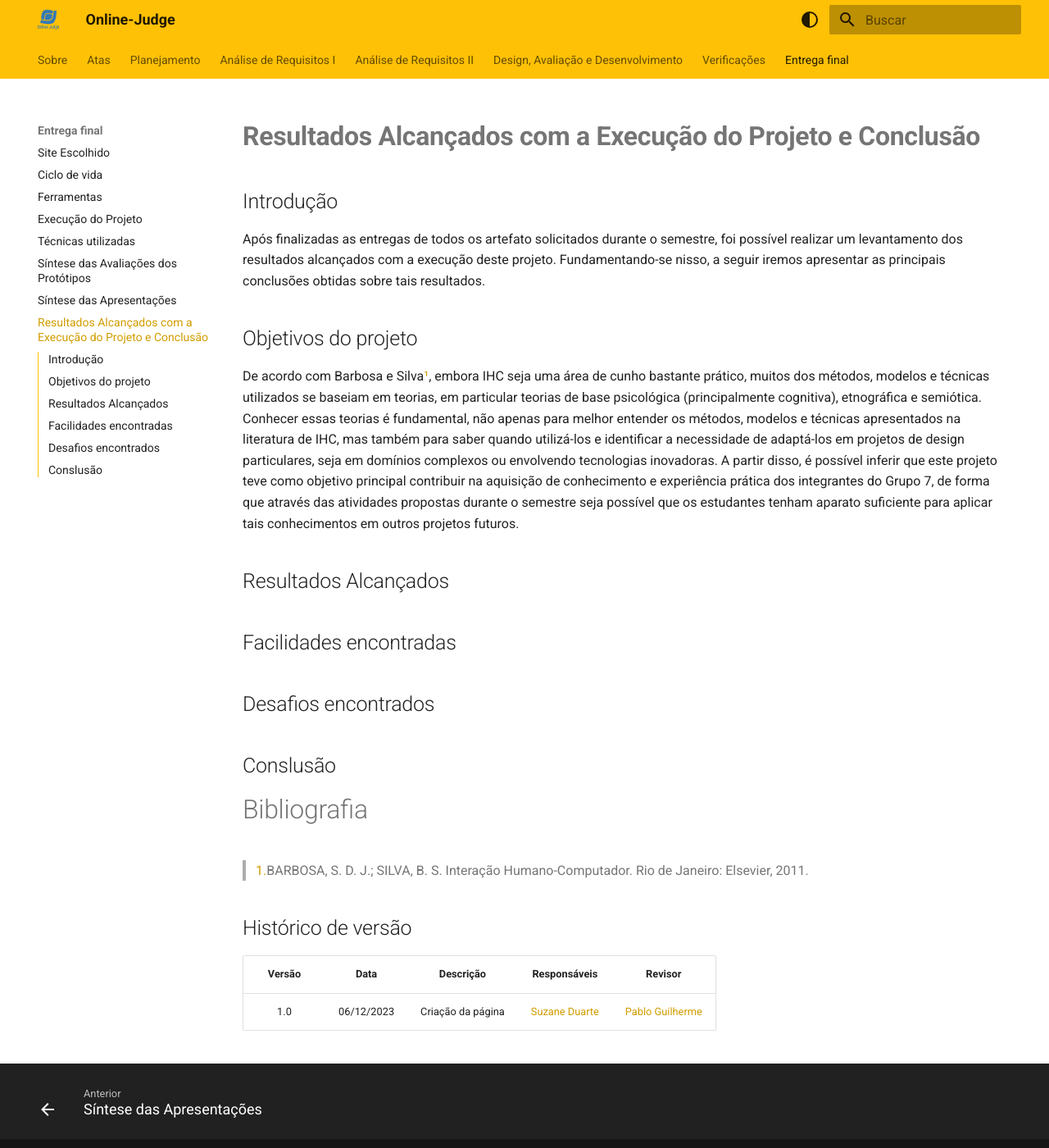
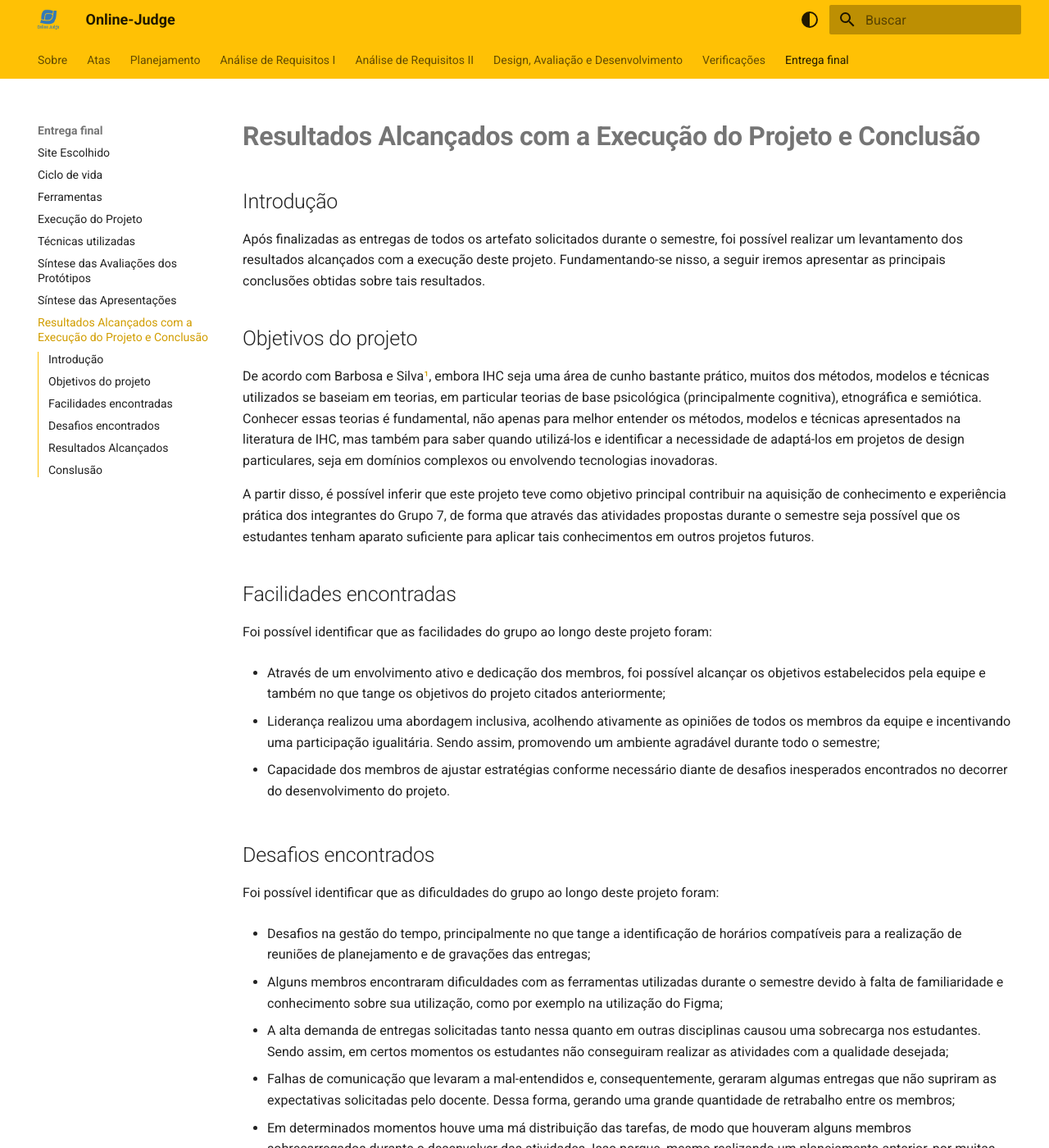
Before and after one commit to Interacao-Humano-Computador/2023.2-OnlineJudge, an MkDocs documentation site: the page built from docs/entrega-final/resultados-alcancados.md, in a window 1280 px wide and 1400 px high. Shown: the whole window at 82% size. Built offline with MkDocs 1.6.1 and Material for MkDocs 9.7.7, drawn with Linux system fonts in a browser that asks for light colours; some of the changed text lies outside the part shown.

Commit message:
adicionando conclusão

```diff
--- a/docs/entrega-final/resultados-alcancados.md
+++ b/docs/entrega-final/resultados-alcancados.md
@@ -6,31 +6,56 @@ Após finalizadas as entregas de todos os artefato solicitados durante o semestr
 
 ## Objetivos do projeto
 
-De acordo com Barbosa e Silva<a id="anchor_1" href="#REF1">¹</a>, embora IHC seja uma área de cunho bastante prático, muitos dos métodos, modelos e técnicas utilizados se baseiam em teorias, em particular teorias de base psicológica (principalmente cognitiva), etnográfica e semiótica. Conhecer essas teorias é fundamental, não apenas para melhor entender os métodos, modelos e técnicas apresentados na literatura de IHC, mas também para saber quando utilizá-los e identificar a necessidade de adaptá-los em projetos de design particulares, seja em domínios complexos ou envolvendo tecnologias inovadoras. A partir disso, é possível inferir que este projeto teve como objetivo principal contribuir na aquisição de conhecimento e experiência prática dos integrantes do Grupo 7, de forma que através das atividades propostas durante o semestre seja possível que os estudantes tenham aparato suficiente para aplicar tais conhecimentos em outros projetos futuros.
+De acordo com Barbosa e Silva<a id="anchor_1" href="#REF1">¹</a>, embora IHC seja uma área de cunho bastante prático, muitos dos métodos, modelos e técnicas utilizados se baseiam em teorias, em particular teorias de base psicológica (principalmente cognitiva), etnográfica e semiótica. Conhecer essas teorias é fundamental, não apenas para melhor entender os métodos, modelos e técnicas apresentados na literatura de IHC, mas também para saber quando utilizá-los e identificar a necessidade de adaptá-los em projetos de design particulares, seja em domínios complexos ou envolvendo tecnologias inovadoras.
+
+A partir disso, é possível inferir que este projeto teve como objetivo principal contribuir na aquisição de conhecimento e experiência prática dos integrantes do Grupo 7, de forma que através das atividades propostas durante o semestre seja possível que os estudantes tenham aparato suficiente para aplicar tais conhecimentos em outros projetos futuros.
+
+## Facilidades encontradas
+
+Foi possível identificar que as facilidades do grupo ao longo deste projeto foram:
+
+- Através de um envolvimento ativo e dedicação dos membros, foi possível alcançar os objetivos estabelecidos pela equipe e também no que tange os objetivos do projeto citados anteriormente;
+
+- Liderança realizou uma abordagem inclusiva, acolhendo ativamente as opiniões de todos os membros da equipe e incentivando uma participação igualitária. Sendo assim, promovendo um ambiente agradável durante todo o semestre;
+
+- Capacidade dos membros de ajustar estratégias conforme necessário diante de desafios inesperados encontrados no decorrer do desenvolvimento do projeto.
+
+## Desafios encontrados
+
+Foi possível identificar que as dificuldades do grupo ao longo deste projeto foram:
+
+- Desafios na gestão do tempo, principalmente no que tange a identificação de horários compatíveis para a realização de reuniões de planejamento e de gravações das entregas;
+
+- Alguns membros encontraram dificuldades com as ferramentas utilizadas durante o semestre devido à falta de familiaridade e conhecimento sobre sua utilização, como por exemplo na utilização do Figma;
+
+- A alta demanda de entregas solicitadas tanto nessa quanto em outras disciplinas causou uma sobrecarga nos estudantes. Sendo assim, em certos momentos os estudantes não conseguiram realizar as atividades com a qualidade desejada;
+
+- Falhas de comunicação que levaram a mal-entendidos e, consequentemente, geraram algumas entregas que não supriram as expectativas solicitadas pelo docente. Dessa forma, gerando uma grande quantidade de retrabalho entre os membros;
+
+- Em determinados momentos houve uma má distribuição das tarefas, de modo que houveram alguns membros sobrecarregados durante o desenvolver das atividades. Isso porque, mesmo realizando um planejamento anterior, por muitas vezes a equipe não soube de fato realizar uma segmentação adequada.
 
 ## Resultados Alcançados
 
+A partir do principal objetivo mencionado acima, é possível definir a partir dos tópicos apresentados a seguir que os resultados alcançados com a execução do projeto foram:
 
+- Uma maior compreensão dos princípios teóricos vistos em sala de aula, de modo que os estudantes conseguiram de fato aplicá-los na prática. Sendo assim, foi possível adquirir uma base sólida de tais aprendizados;
 
-## Facilidades encontradas
+- Foram realizados testes rigorosos nos protótipos, obtendo resultados positivos que validaram sua funcionalidade e eficácia. De forma que as atividades realizadas, como por exemplo as entrevistas, auxiliaram no diagnostico de problemas de forma a gerar uma proposta viável e abrangente para as atualizações necessárias no site;
 
-
-
-## Desafios encontrados
-
-
+- Apresentação de um protótipo altamente funcional que não apenas atendeu, mas superou as expectativas do grupo, fornecendo uma proposta robusta e eficaz para possíveis alterações de melhoria no site;
 
 ## Conslusão
 
-
+Portanto, após conclusão das entregas e uma análise aprofundada dos resultados alcançados possível concluir que inspirados por princípios fundamentais da disciplina de Interação Humano-Computador, o grupo conseguiu capacitar seus membros para aplicar tais conhecimentos em projetos futuros. Em síntese, o projeto não apenas alcançou seus objetivos estabelecidos previamente, mas também proporcionou aprendizados valiosos, destacando a importância da colaboração, adaptação e compreensão prática dos princípios discutidos em IHC.
 
 
 # Bibliografia
 
-> <a id="REF1" href="#anchor_1">1.</a>BARBOSA, S. D. J.; SILVA, B. S. Interação Humano-Computador. Rio de Janeiro: Elsevier, 2011.<br>
+> <a id="REF1" href="#anchor_1">1. </a>BARBOSA, S. D. J.; SILVA, B. S. Interação Humano-Computador. Rio de Janeiro: Elsevier, 2011.<br>
 
 ## Histórico de versão
 
 | Versão |    Data    |                  Descrição                   |         Responsáveis          |    Revisor    |
 | :----: | :--------: | :------------------------------------------: | :---------------------------: | :-----------: |
 |  1.0   | 06/12/2023 | Criação da página | [Suzane Duarte](https://github.com/suzaneduarte) | [Pablo Guilherme](https://github.com/PabloGJBS) |
+|  2.0   | 06/12/2023 | Inclusão do conteúdo da página | [Suzane Duarte](https://github.com/suzaneduarte) | [Kallyne Macedo](https://github.com/kalipassos) |
```
